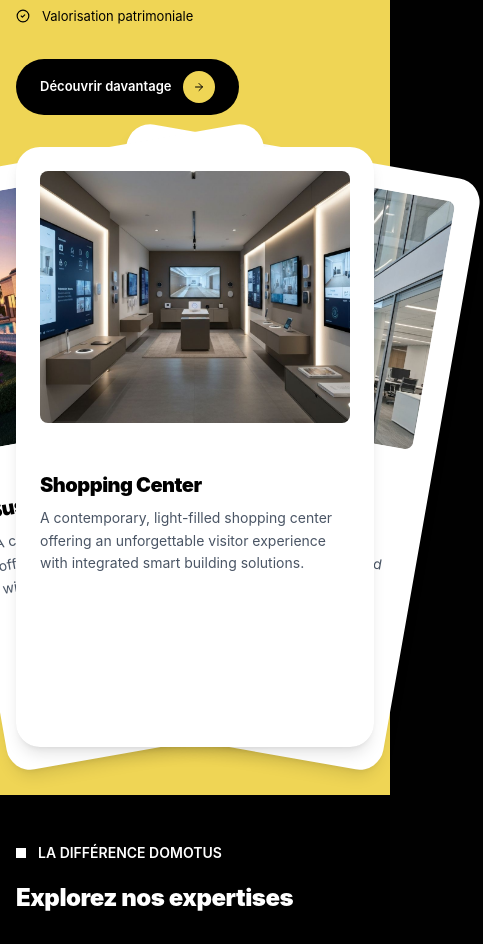
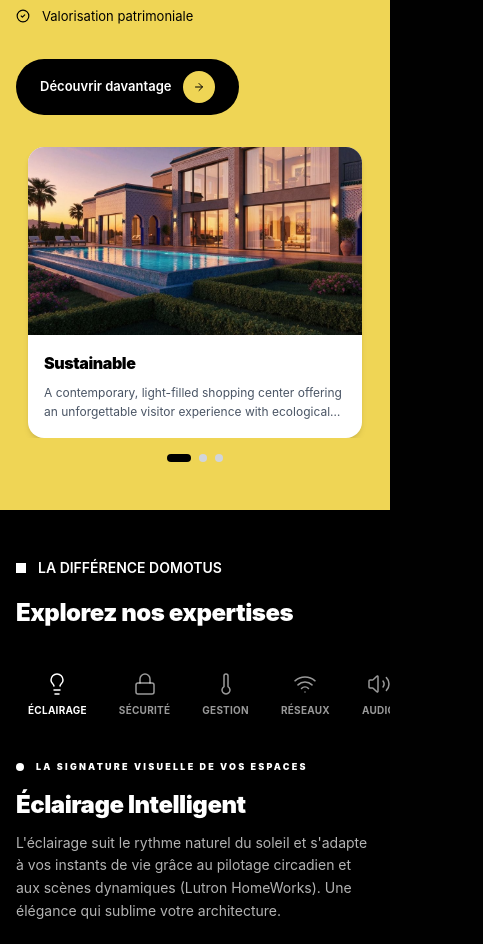
Before and after one commit to AkramF/DOMOTUS, a Next.js app: page / in a window 390 px wide. Shown: the part 1460-2404 px from the top of the page, 483 px wide, since content can reach past the window. Built offline with nearby package versions, Linux system fonts and the light colour scheme.

Commit message:
refactor: mobile-first redesign of StackingCardsSection
Update component for responsive layouts and smooth animations.

```diff
--- a/components/StackingCardsSection.tsx
+++ b/components/StackingCardsSection.tsx
@@ -1,7 +1,8 @@
 'use client'
 
-import { useState } from 'react'
+import { useState, useRef, useEffect } from 'react'
 import Image from 'next/image'
+import { motion } from 'framer-motion'
 
 interface StackingCard {
   title: string
@@ -12,7 +13,161 @@ interface StackingCard {
 
 export default function StackingCardsSection({ cards }: { cards: StackingCard[] }) {
   const [hoveredIndex, setHoveredIndex] = useState<number | null>(null)
+  const [isMobile, setIsMobile] = useState(true)
+  const [isTablet, setIsTablet] = useState(false)
+  const [currentIndex, setCurrentIndex] = useState(0)
+  const scrollContainerRef = useRef<HTMLDivElement>(null)
+  const [touchStart, setTouchStart] = useState(0)
+  const [touchEnd, setTouchEnd] = useState(0)
 
+  // Detect screen size
+  useEffect(() => {
+    const handleResize = () => {
+      const width = window.innerWidth
+      setIsMobile(width < 768)
+      setIsTablet(width >= 768 && width < 1024)
+    }
+
+    handleResize()
+    window.addEventListener('resize', handleResize)
+    return () => window.removeEventListener('resize', handleResize)
+  }, [])
+
+  // Handle touch swipe for mobile
+  const handleTouchStart = (e: React.TouchEvent) => {
+    setTouchStart(e.targetTouches[0].clientX)
+  }
+
+  const handleTouchEnd = (e: React.TouchEvent) => {
+    setTouchEnd(e.changedTouches[0].clientX)
+    if (!scrollContainerRef.current) return
+
+    const diff = touchStart - touchEnd
+    const threshold = 50
+
+    if (Math.abs(diff) > threshold) {
+      if (diff > 0) {
+        // Swiped left, go to next card
+        setCurrentIndex((prev) => (prev + 1) % cards.length)
+      } else {
+        // Swiped right, go to previous card
+        setCurrentIndex((prev) => (prev - 1 + cards.length) % cards.length)
+      }
+    }
+  }
+
+  // Mobile Carousel View
+  if (isMobile) {
+    return (
+      <div className="w-full flex flex-col gap-4">
+        {/* Carousel container */}
+        <motion.div
+          ref={scrollContainerRef}
+          className="overflow-hidden w-full"
+          onTouchStart={handleTouchStart}
+          onTouchEnd={handleTouchEnd}
+        >
+          <motion.div
+            className="flex gap-3"
+            animate={{ x: `-${currentIndex * 100}%` }}
+            transition={{ type: 'spring', stiffness: 300, damping: 30 }}
+          >
+            {cards.map((card) => (
+              <motion.div
+                key={card.title}
+                className="w-full flex-shrink-0 px-3"
+              >
+                <div className="bg-white rounded-2xl overflow-hidden shadow-md">
+                  {/* Image */}
+                  <div className="relative w-full aspect-video overflow-hidden">
+                    <Image
+                      src={card.image}
+                      alt={card.imageAlt}
+                      fill
+                      sizes="(max-width: 640px) 100vw"
+                      className="object-cover"
+                      quality={85}
+                    />
+                  </div>
+
+                  {/* Content */}
+                  <div className="p-4 flex flex-col gap-2">
+                    <h3 className="font-black text-base text-black line-clamp-2">
+                      {card.title}
+                    </h3>
+                    <p className="text-xs text-gray-600 leading-relaxed line-clamp-2">
+                      {card.description}
+                    </p>
+                  </div>
+                </div>
+              </motion.div>
+            ))}
+          </motion.div>
+        </motion.div>
+
+        {/* Dot indicators */}
+        <div className="flex justify-center gap-2">
+          {cards.map((_, index) => (
+            <motion.button
+              key={index}
+              onClick={() => setCurrentIndex(index)}
+              className="rounded-full transition-all"
+              animate={{
+                width: currentIndex === index ? 24 : 8,
+                backgroundColor: currentIndex === index ? '#000000' : '#d1d5db',
+              }}
+              aria-label={`Go to slide ${index + 1}`}
+              aria-pressed={currentIndex === index}
+              style={{ height: 8 }}
+            />
+          ))}
+        </div>
+      </div>
+    )
+  }
+
+  // Tablet 2-column grid
+  if (isTablet) {
+    return (
+      <div className="grid grid-cols-2 gap-4 w-full">
+        {cards.map((card, index) => (
+          <motion.div
+            key={card.title}
+            className="bg-white rounded-2xl overflow-hidden shadow-md hover:shadow-lg transition-all duration-300 cursor-pointer"
+            onMouseEnter={() => setHoveredIndex(index)}
+            onMouseLeave={() => setHoveredIndex(null)}
+            whileHover={{ y: -4 }}
+          >
+            {/* Image */}
+            <div className="relative w-full aspect-square overflow-hidden">
+              <Image
+                src={card.image}
+                alt={card.imageAlt}
+                fill
+                sizes="(max-width: 768px) 50vw, (max-width: 1024px) 45vw"
+                className={`object-cover transition-transform duration-500 ${
+                  hoveredIndex === index ? 'scale-110' : 'scale-100'
+                }`}
+                quality={85}
+              />
+            </div>
+
+            {/* Content */}
+            <div className="p-4 flex flex-col gap-2">
+              <h3 className="font-black text-sm text-black line-clamp-2">
+                {card.title}
+              </h3>
+              <p className="text-xs text-gray-600 leading-relaxed line-clamp-2">
+                {card.description}
+              </p>
+            </div>
+          </motion.div>
+        ))}
+      </div>
+    )
+  }
+
+  // Desktop: 3-card stacking view
   const getCardStyle = (index: number) => {
     const isCenter = index === 1
     const isLeft = index === 0
@@ -26,22 +181,21 @@ export default function StackingCardsSection({ cards }: { cards: StackingCard[]
     let zIndex = isCenter ? 30 : 20 - index * 5
 
     if (isLeft) {
-      rotation = -10
-      translateX = -60
+      rotation = -8
+      translateX = -40
     } else if (isRight) {
-      rotation = 10
-      translateX = 60
+      rotation = 8
+      translateX = 40
     }
 
-    // Hover effects
     if (isHovered) {
       rotation = 0
-      scale = 1.05
+      scale = 1.04
       zIndex = 50
-      if (isLeft) translateX = -80
-      if (isRight) translateX = 80
+      if (isLeft) translateX = -60
+      if (isRight) translateX = 60
     } else if (isOtherHovered) {
-      scale = 0.95
+      scale = 0.96
     }
 
     return {
@@ -51,27 +205,27 @@ export default function StackingCardsSection({ cards }: { cards: StackingCard[]
   }
 
   return (
-    <div className="relative w-full h-[600px] flex items-center justify-center px-4">
+    <div className="relative w-full h-96 flex items-center justify-center px-4">
       {cards.map((card, index) => (
-        <div
+        <motion.div
           key={card.title}
           className="absolute w-full max-w-sm h-full transition-all duration-500 ease-out cursor-pointer"
           style={getCardStyle(index)}
           onMouseEnter={() => setHoveredIndex(index)}
           onMouseLeave={() => setHoveredIndex(null)}
+          whileHover={{ y: -8 }}
         >
           <div className="relative w-full h-full bg-white rounded-3xl overflow-hidden shadow-lg hover:shadow-2xl transition-shadow duration-300">
-            {/* Image container with white border */}
+            {/* Image container */}
             <div className="relative w-full h-1/2 overflow-hidden p-4">
-              <div className="relative w-full h-full overflow-hidden rounded-2xl border-8 border-white">
+              <div className="relative w-full h-full overflow-hidden rounded-2xl border-4 border-white">
                 <Image
                   src={card.image}
                   alt={card.imageAlt}
                   fill
-                  sizes="(max-width: 640px) 100vw, 450px"
+                  sizes="450px"
                   className="object-cover"
                   quality={85}
-                  loading="lazy"
                 />
               </div>
             </div>
@@ -79,7 +233,7 @@ export default function StackingCardsSection({ cards }: { cards: StackingCard[]
             {/* Content container */}
             <div className="w-full h-1/2 p-6 flex flex-col justify-between">
               <div>
-                <h3 className="font-black text-xl mb-2 text-black line-clamp-2">
+                <h3 className="font-black text-lg mb-2 text-black line-clamp-2">
                   {card.title}
                 </h3>
                 <p className="text-sm text-gray-600 leading-relaxed line-clamp-3">
@@ -88,7 +242,7 @@ export default function StackingCardsSection({ cards }: { cards: StackingCard[]
               </div>
             </div>
 
-            {/* Center card premium shadow overlay */}
+            {/* Premium shadow for center card */}
             {index === 1 && (
               <div
                 className="absolute inset-0 pointer-events-none"
@@ -99,7 +253,7 @@ export default function StackingCardsSection({ cards }: { cards: StackingCard[]
               />
             )}
           </div>
-        </div>
+        </motion.div>
       ))}
     </div>
   )
```
